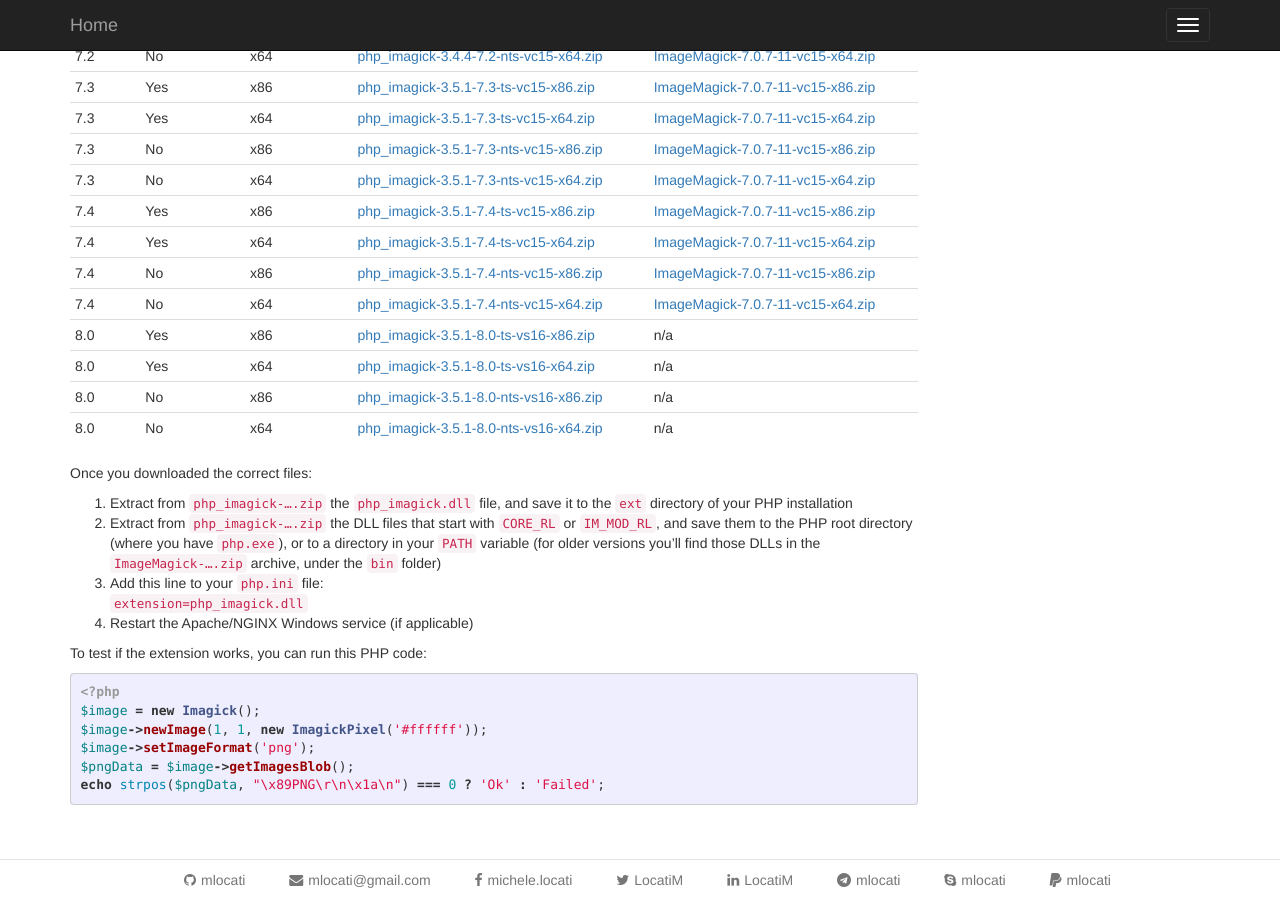
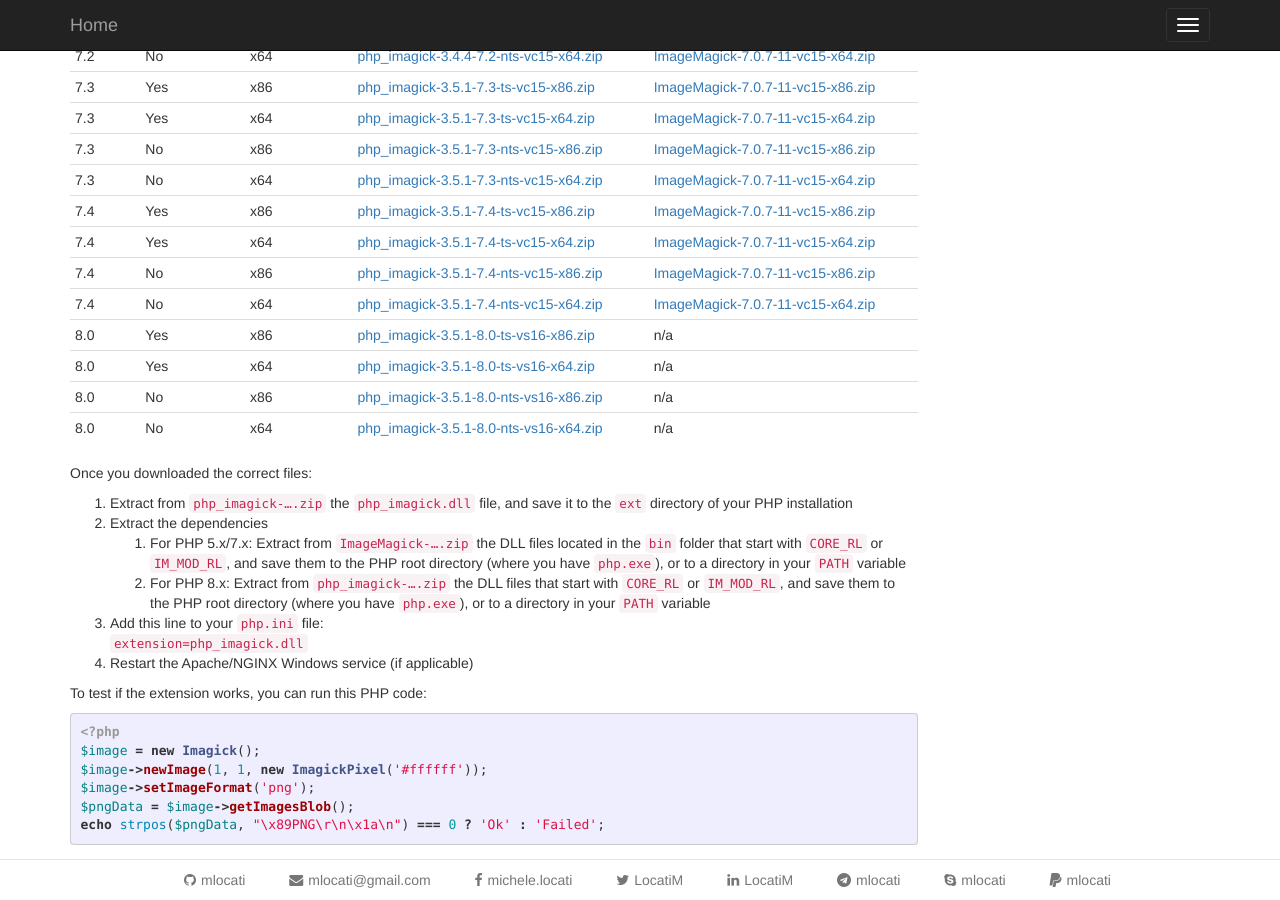
Before and after one commit to mlocati/mlocati.github.io, a Jekyll site: the page built from _articles/php-windows-imagick.md, in a window 1280 px wide and 900 px high, scrolled down 1125 px. Built offline with Jekyll 4.4.1, drawn with Linux system fonts in a browser that asks for light colours.

Commit message:
Improve instructions about dependencies

```diff
--- a/_articles/php-windows-imagick.md
+++ b/_articles/php-windows-imagick.md
@@ -77,7 +77,9 @@
 Once you downloaded the correct files:
 
 1. Extract from `php_imagick-….zip` the `php_imagick.dll` file, and save it to the `ext` directory of your PHP installation
-2. Extract from `php_imagick-….zip` the DLL files that start with `CORE_RL` or `IM_MOD_RL`, and  save them to the PHP root directory (where you have `php.exe`), or to a directory in your `PATH` variable (for older versions you'll find those DLLs in the `ImageMagick-….zip` archive, under the `bin` folder)
+2. Extract the dependencies
+   1. For PHP 5.x/7.x: Extract from `ImageMagick-….zip` the DLL files located in the `bin` folder that start with `CORE_RL` or `IM_MOD_RL`, and  save them to the PHP root directory (where you have `php.exe`), or to a directory in your `PATH` variable
+   2. For PHP 8.x: Extract from `php_imagick-….zip` the DLL files that start with `CORE_RL` or `IM_MOD_RL`, and  save them to the PHP root directory (where you have `php.exe`), or to a directory in your `PATH` variable
 3. Add this line to your `php.ini` file:
   `extension=php_imagick.dll`
 4. Restart the Apache/NGINX Windows service (if applicable)
```
